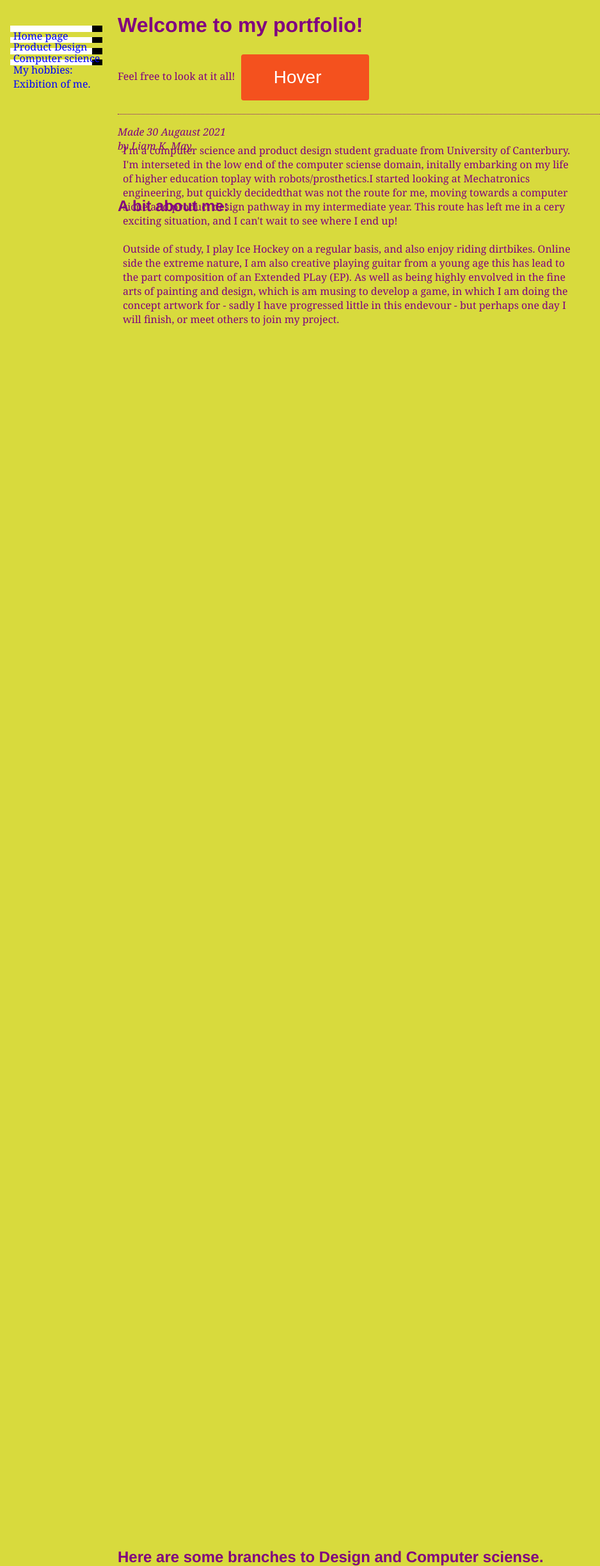
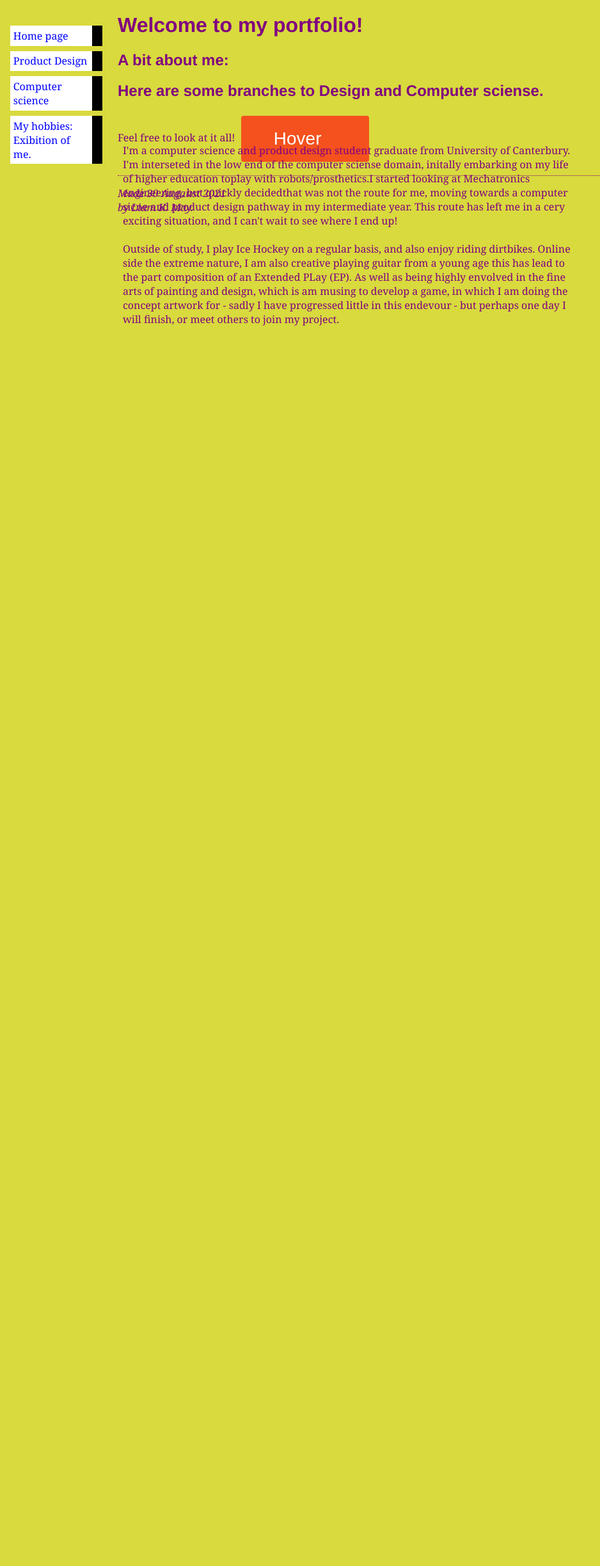
Before and after one commit to TheTriangleTrippa/Portfolio, a Jekyll site: the page built from index.html, in a window 1280 px wide. Shown: the whole page at 64% size, without its empty margins (0-938 px from the left). Built offline with Jekyll 4.4.1, drawn with Linux system fonts in a browser that asks for light colours; after the commit the page ends 900 px from its top, so only the background shows below that.

Commit message:
Update stylesheet.css

```diff
--- a/assets/css/stylesheet.css
+++ b/assets/css/stylesheet.css
@@ -36,14 +36,14 @@ body {
 
 
   h2.about_me {
-        position: absolute;
+
     font-family: Helvetica, Geneva, Arial,
           SunSans-Regular, serif;
  top: 12em;}
 
 
   h2.exploration {
-        position: absolute;
+
     font-family: Helvetica, Geneva, Arial,
           SunSans-Regular, serif;
        top: 100em;
@@ -57,7 +57,7 @@ body {
     }
 
   ul.navbar a {
-        position: absolute;
+
     text-decoration: none }
   a:link {
     color: blue }
@@ -72,7 +72,7 @@ body {
 
 
 address.site_signing{
-    position: absolute;
+
  top: 100em;
 
 
```
